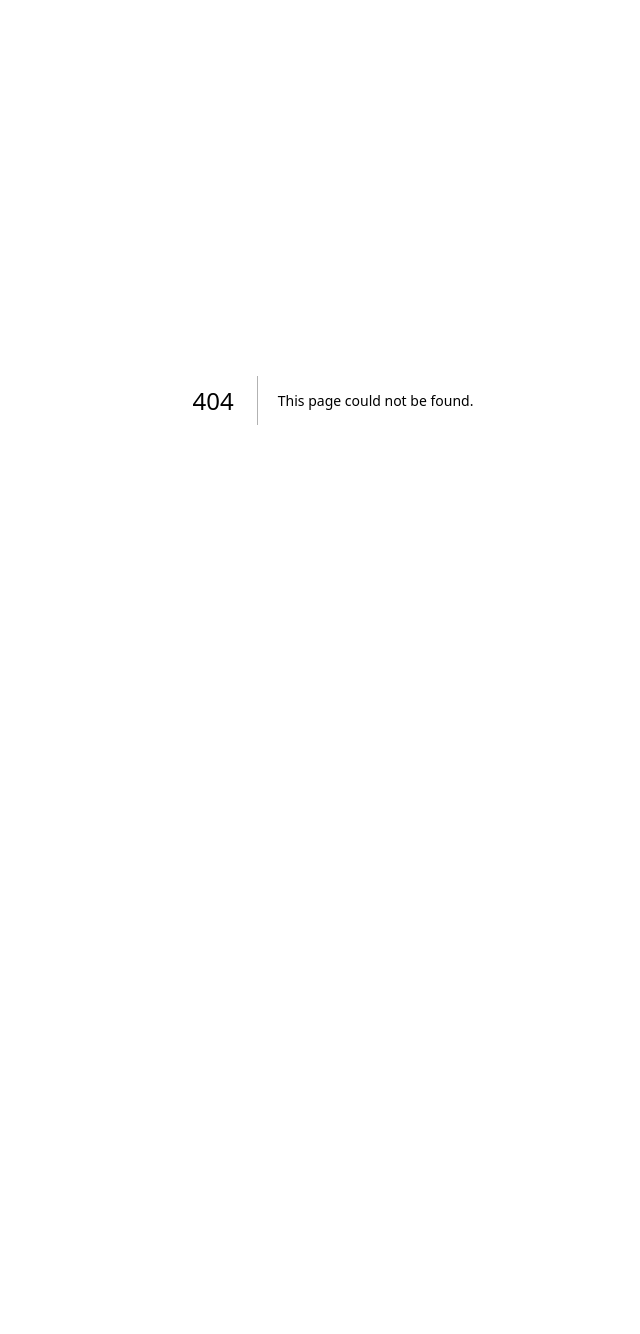
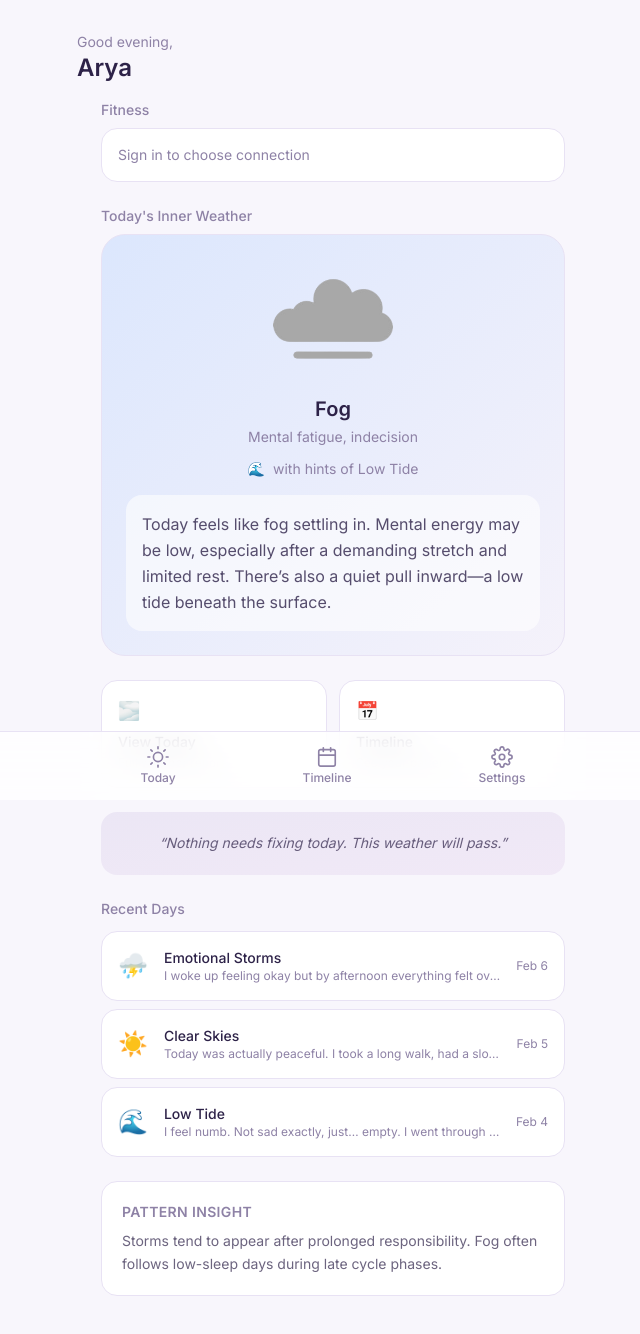
Before and after one commit to aryatorney/InnovateHerApp, a Next.js app in the folder rane/: page /dashboard in a window 1280 px wide. Before the commit this address had no page. Shown: the top 1334 px of the page, without its empty margins (307-947 px from the left). Before the commit the page ends 800 px from the top, so only its background shows below. Built offline with nearby package versions, Linux system fonts and the light colour scheme.

Commit message:
feat: Implement health data connection prompt and fitness assessment on dashboard

```diff
--- a/rane/src/app/auth/page.tsx
+++ b/rane/src/app/auth/page.tsx
@@ -12,6 +12,20 @@ export default function AuthPage() {
 
   const handleSubmit = (e: React.FormEvent) => {
     e.preventDefault();
+    // Before navigating, ask whether the user wants to connect health data
+    setShowHealthPrompt(true);
+  };
+
+  const [showHealthPrompt, setShowHealthPrompt] = useState(false);
+
+  const handleHealthChoice = (connect: boolean) => {
+    try {
+      localStorage.setItem("health:connected", connect ? "true" : "false");
+      if (!connect) localStorage.setItem("health:fitness", "N/A");
+    } catch (e) {
+      // ignore storage errors
+    }
+    setShowHealthPrompt(false);
     router.push("/dashboard");
   };
 
@@ -101,6 +115,33 @@ export default function AuthPage() {
             </button>
           </form>
 
+            {/* Health Connect Prompt Modal */}
+            {showHealthPrompt && (
+              <div className="fixed inset-0 z-50 flex items-center justify-center bg-black/40">
+                <div className="w-full max-w-md rounded-2xl bg-card p-6 shadow-lg">
+                  <h3 className="mb-3 text-lg font-semibold">Connect Health App?</h3>
+                  <p className="mb-4 text-sm text-muted">
+                    Would you like to connect your Health app so Rane can analyze
+                    activity and sleep to provide a simple fitness assessment?
+                  </p>
+                  <div className="flex gap-3">
+                    <button
+                      onClick={() => handleHealthChoice(true)}
+                      className="flex-1 rounded-xl bg-indigo py-2.5 text-sm font-medium text-white"
+                    >
+                      Yes, connect
+                    </button>
+                    <button
+                      onClick={() => handleHealthChoice(false)}
+                      className="flex-1 rounded-xl border border-card-border bg-background py-2.5 text-sm font-medium"
+                    >
+                      No, thanks
+                    </button>
+                  </div>
+                </div>
+              </div>
+            )}
+
           {/* Divider */}
           <div className="my-5 flex items-center gap-3">
             <div className="h-px flex-1 bg-card-border" />
--- /dev/null
+++ b/rane/src/app/dashboard/page.tsx
@@ -0,0 +1,169 @@
+"use client";
+
+import Link from "next/link";
+import Navigation from "@/components/Navigation";
+import WeatherCard from "@/components/WeatherCard";
+import ReflectionInput from "@/components/ReflectionInput";
+import { mockEntries, mockUser, weatherMap } from "@/lib/mockData";
+import { useEffect, useState } from "react";
+import { analyzeHealthData, FitnessResult } from "@/lib/health";
+
+export default function DashboardPage() {
+  const [fitness, setFitness] = useState<FitnessResult | null>(null);
+  const [healthConnected, setHealthConnected] = useState<boolean | null>(null);
+  const todayEntry = mockEntries[0];
+  const recentEntries = mockEntries.slice(1, 4);
+  const hasReflectedToday = true;
+
+  useEffect(() => {
+    try {
+      const connected = localStorage.getItem("health:connected");
+      if (connected === "true") {
+        setHealthConnected(true);
+        // compute assessment
+        const result = analyzeHealthData();
+        setFitness(result);
+        localStorage.setItem("health:fitness", JSON.stringify(result));
+      } else if (connected === "false") {
+        setHealthConnected(false);
+        setFitness(null);
+        localStorage.setItem("health:fitness", "N/A");
+      } else {
+        setHealthConnected(null);
+      }
+    } catch (e) {
+      setHealthConnected(null);
+    }
+  }, []);
+
+  return (
+    <div className="min-h-screen pb-24">
+      {/* Header */}
+      <header className="px-6 pt-8 pb-4">
+        <div className="mx-auto max-w-lg">
+          <p className="text-sm text-muted">Good evening,</p>
+          <h1 className="text-2xl font-semibold">{mockUser.name}</h1>
+        </div>
+      </header>
+
+      <main className="mx-auto max-w-lg space-y-6 px-6">
+        {/* Fitness Assessment */}
+        <div>
+          <h2 className="text-sm font-medium text-muted">Fitness</h2>
+          <div className="mt-2 rounded-2xl border border-card-border bg-card p-4">
+            {healthConnected === true ? (
+              <div>
+                <p className="text-sm font-semibold">
+                  {fitness ? fitness.fitnessLevel : "Analyzing..."}
+                </p>
+                {fitness && (
+                  <p className="mt-1 text-xs text-muted">Score: {fitness.score}</p>
+                )}
+              </div>
+            ) : healthConnected === false ? (
+              <p className="text-sm text-muted">N/A (not connected)</p>
+            ) : (
+              <p className="text-sm text-muted">Sign in to choose connection</p>
+            )}
+          </div>
+        </div>
+        {/* Today's Weather Summary */}
+        {hasReflectedToday ? (
+          <Link href="/today" className="block">
+            <div className="space-y-2">
+              <h2 className="text-sm font-medium text-muted">
+                Today&apos;s Inner Weather
+              </h2>
+              <WeatherCard
+                primary={todayEntry.primaryWeather}
+                secondary={todayEntry.secondaryWeather}
+                explanation={todayEntry.explanation}
+              />
+            </div>
+          </Link>
+        ) : (
+          <div className="space-y-2">
+            <h2 className="text-sm font-medium text-muted">
+              How are you feeling?
+            </h2>
+            <ReflectionInput />
+          </div>
+        )}
+
+        {/* Quick Actions */}
+        <div className="grid grid-cols-2 gap-3">
+          <Link
+            href="/today"
+            className="rounded-2xl border border-card-border bg-card p-4 transition-all hover:shadow-md"
+          >
+            <span className="mb-1 block text-lg">
+              {weatherMap[todayEntry.primaryWeather].emoji}
+            </span>
+            <span className="text-sm font-medium">View Today</span>
+            <p className="mt-0.5 text-xs text-muted">Full weather report</p>
+          </Link>
+          <Link
+            href="/timeline"
+            className="rounded-2xl border border-card-border bg-card p-4 transition-all hover:shadow-md"
+          >
+            <span className="mb-1 block text-lg">{"\uD83D\uDCC5"}</span>
+            <span className="text-sm font-medium">Timeline</span>
+            <p className="mt-0.5 text-xs text-muted">See your patterns</p>
+          </Link>
+        </div>
+
+        {/* Closing Message */}
+        <div className="rounded-2xl bg-gradient-to-br from-indigo/8 to-violet/8 p-5 text-center">
+          <p className="text-sm italic leading-relaxed text-foreground/70">
+            &ldquo;{todayEntry.closingMessage}&rdquo;
+          </p>
+        </div>
+
+        {/* Recent Entries */}
+        <div>
+          <h2 className="mb-3 text-sm font-medium text-muted">Recent Days</h2>
+          <div className="space-y-2">
+            {recentEntries.map((entry) => {
+              const weather = weatherMap[entry.primaryWeather];
+              const date = new Date(entry.date + "T12:00:00");
+              return (
+                <Link
+                  key={entry.date}
+                  href={`/day/${entry.date}`}
+                  className="flex items-center gap-4 rounded-2xl border border-card-border bg-card p-4 transition-all hover:shadow-md"
+                >
+                  <span className="text-2xl">{weather.emoji}</span>
+                  <div className="flex-1 min-w-0">
+                    <p className="text-sm font-medium">{weather.label}</p>
+                    <p className="truncate text-xs text-muted">
+                      {entry.reflection.slice(0, 60)}...
+                    </p>
+                  </div>
+                  <span className="shrink-0 text-xs text-muted">
+                    {date.toLocaleDateString("en-US", {
+                      month: "short",
+                      day: "numeric",
+                    })}
+                  </span>
+                </Link>
+              );
+            })}
+          </div>
+        </div>
+
+        {/* Pattern Insight */}
+        <div className="rounded-2xl border border-card-border bg-card p-5">
+          <h3 className="mb-2 text-sm font-semibold tracking-wide text-muted uppercase">
+            Pattern Insight
+          </h3>
+          <p className="text-sm leading-relaxed text-foreground/70">
+            Storms tend to appear after prolonged responsibility. Fog often
+            follows low-sleep days during late cycle phases.
+          </p>
+        </div>
+      </main>
+
+      <Navigation />
+    </div>
+  );
+}
--- /dev/null
+++ b/rane/src/lib/health.ts
@@ -0,0 +1,53 @@
+import { mockEntries } from "./mockData";
+
+export interface FitnessResult {
+  fitnessLevel: "Excellent" | "Good" | "Average" | "Low";
+  score: number; // 0-100
+}
+
+// Simple heuristic analyzer using recent entries sleepHours and activityLevel
+export function analyzeHealthData(): FitnessResult {
+  const entriesWithContext = mockEntries
+    .map((e) => e.context)
+    .filter(Boolean) as { sleepHours?: number; activityLevel?: string }[];
+
+  if (!entriesWithContext.length) {
+    return { fitnessLevel: "Average", score: 50 };
+  }
+
+  let sleepSum = 0;
+  let sleepCount = 0;
+  let activityScoreSum = 0;
+  let activityCount = 0;
+
+  for (const c of entriesWithContext) {
+    if (typeof c.sleepHours === "number") {
+      sleepSum += Math.max(0, Math.min(10, c.sleepHours));
+      sleepCount++;
+    }
+    if (c.activityLevel) {
+      const map: Record<string, number> = {
+        Low: 0.3,
+        Moderate: 0.6,
+        High: 0.9,
+      };
+      activityScoreSum += map[c.activityLevel] ?? 0.5;
+      activityCount++;
+    }
+  }
+
+  const avgSleep = sleepCount ? sleepSum / sleepCount : 6;
+  const avgActivity = activityCount ? activityScoreSum / activityCount : 0.6;
+
+  // Score composed of sleep (60%) and activity (40%) mapped to 0-100
+  const sleepComponent = Math.max(0, Math.min(1, (avgSleep - 4) / 4));
+  const score = Math.round((sleepComponent * 0.6 + avgActivity * 0.4) * 100);
+
+  let fitnessLevel: FitnessResult["fitnessLevel"] = "Average";
+  if (score >= 80) fitnessLevel = "Excellent";
+  else if (score >= 60) fitnessLevel = "Good";
+  else if (score >= 40) fitnessLevel = "Average";
+  else fitnessLevel = "Low";
+
+  return { fitnessLevel, score };
+}
```
